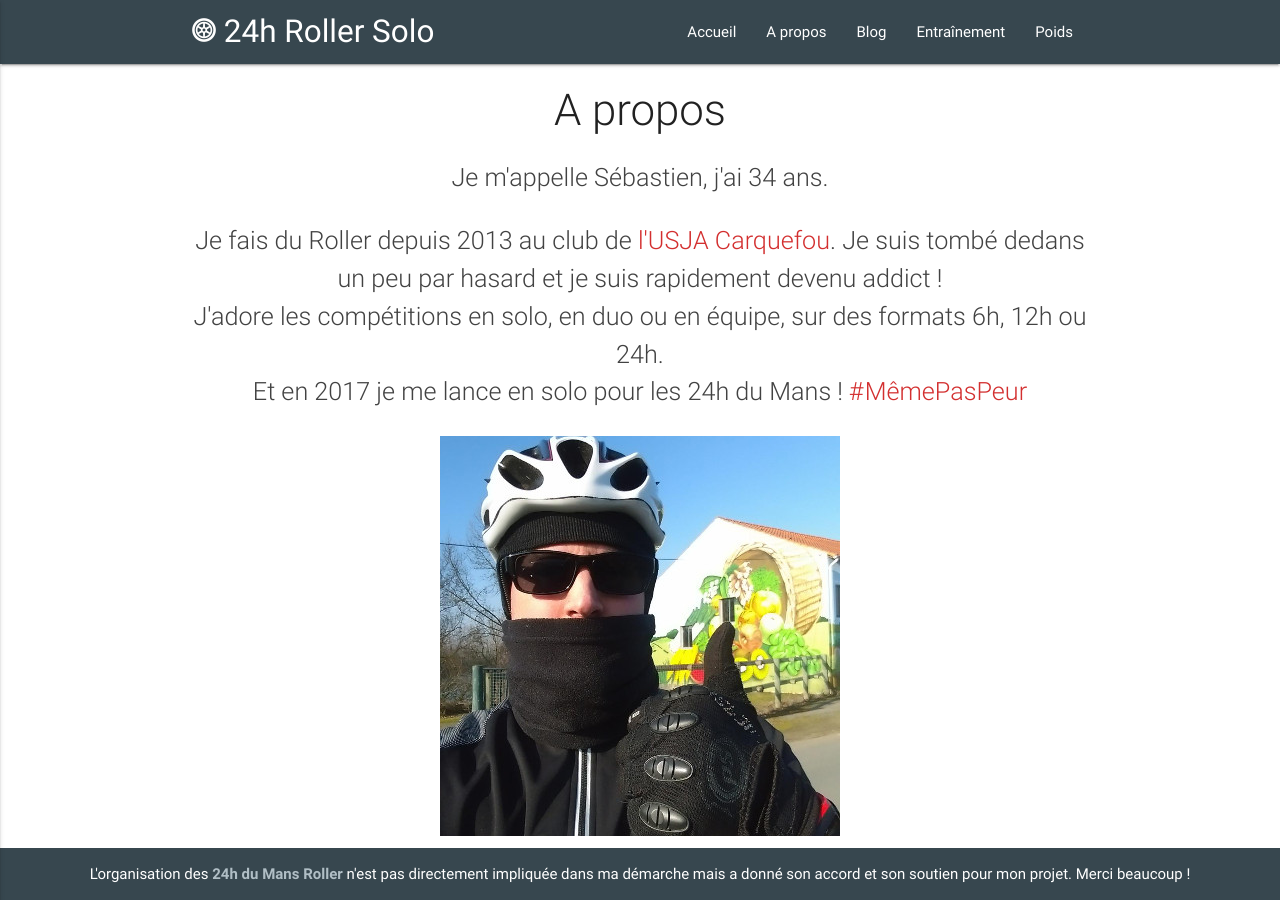
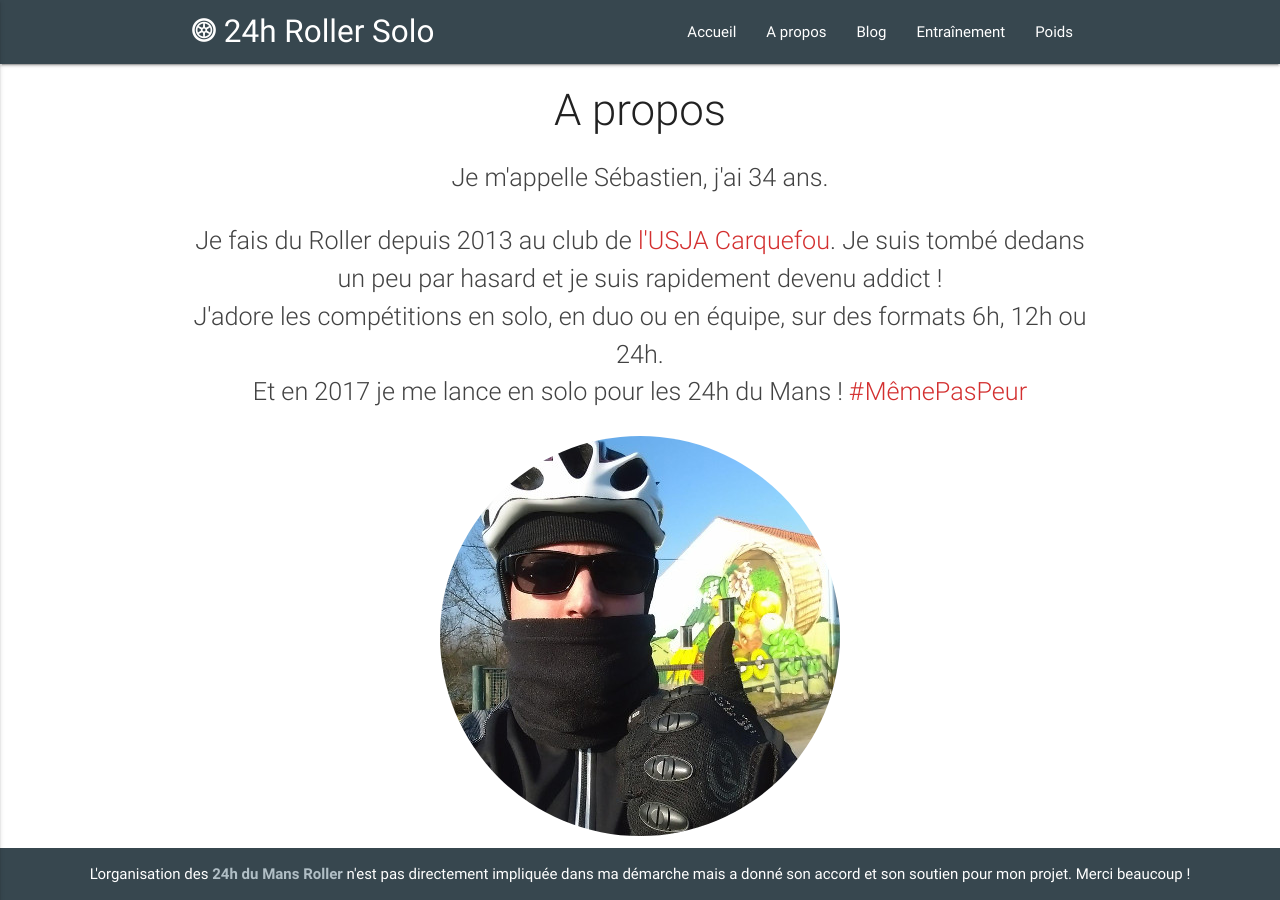
Before and after one commit to 24hRollerSolo/24hRollerSolo.github.io, a Jekyll site: the page built from about/index.html, in a window 1280 px wide. Built offline with Jekyll 4.4.1, drawn with Linux system fonts in a browser that asks for light colours.

Commit message:
Try to fix build error

```diff
--- a/about/index.html
+++ b/about/index.html
@@ -17,5 +17,5 @@ permalink: /about/
 </p>
 
 <div class="center">
-  <img src="{{ "/assets/images/me.jpg" | relative_url }}" />
+  <img class="circle responsive-img" src="{{ "/assets/images/me.jpg" | relative_url }}" />
 </div>
```
